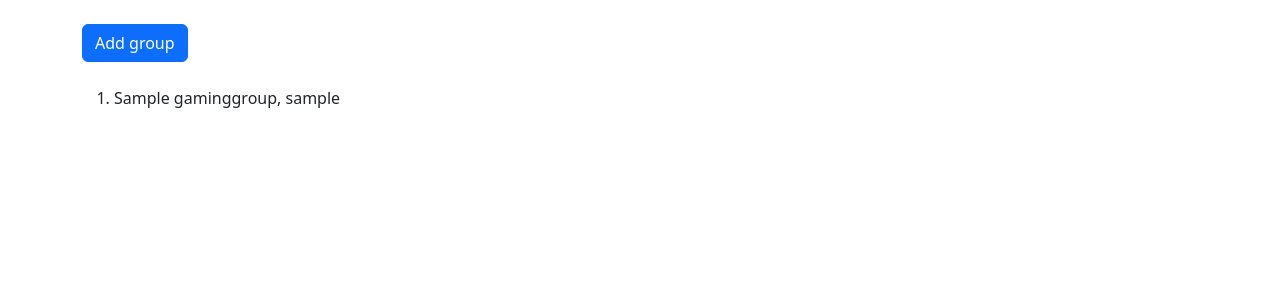
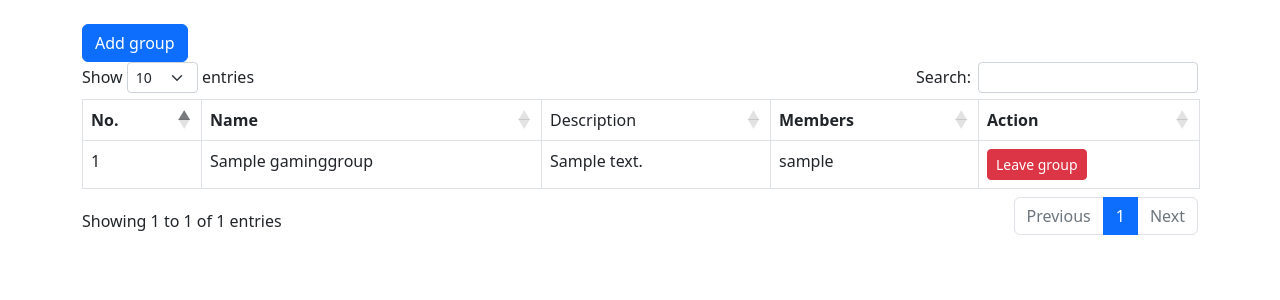
Before and after one commit to Natalia900101/t9aresults, a Django app: page /list-groups/ in a window 1280 px wide. Shown: the part 80-380 px from the top of the page. Run offline with Django 4.2, Linux system fonts and the light colour scheme; a user stored in the database is signed in; tables that the repository leaves empty hold one stand-in row (values such as "Sample post"); some libraries are stand-ins or nearby versions.

Commit message:
[#28] add function to join and leave groups for users

```diff
--- a/t9a/templates/list-groups.html
+++ b/t9a/templates/list-groups.html
@@ -7,13 +7,39 @@
 {% block container %}
 <a class="btn btn-primary" href="{% url 't9a:add-group' %}" role="button">Add group</a>
 <br>
-<br>
-<ol>
-{% for group in groups %}
-<li>
-    {{group.name}}, {% for m in group.flat_members %} {{m}} {% endfor %}
+<div>
+  <script>
+    $(document).ready(function () {
+    $('#groups').DataTable();
+});
+  </script>
+  <table id="groups" class="table table-bordered">
+    <thead>
+    <tr>
+      <th>No.</th>
+      <th>Name</th>
+      <td>Description</td>
+      <th>Members</th>
+      <th>Action</th>
+    </tr>
+    </thead>
+      <tbody>
+    {% for group in groups %}
+    <tr>
+      <td>{{group.id}}</td>
+    <td>{{group.name}}</td>
+      <td>{{group.comment}}</td>
+        <td>{{group.flat_members | join:", "}}</td>
+        <td>
+          {% if group.iamin %}
+          <a class="btn btn-danger btn-sm" type="submit" href="{% url 't9a:leave-group' pk=group.id %}">Leave group</a>
+          {% else %}
+          <a class="btn btn-success btn-sm" type="submit" href="{% url 't9a:join-group' pk=group.id %}">Join group</a>
+          {% endif %}
+        </td>
 
-</li>
+    </tr>
   {% endfor%}
-</ol>
+</tbody>
+  </table>
 {% endblock %}
--- a/t9a/urls.py
+++ b/t9a/urls.py
@@ -21,6 +21,10 @@ urlpatterns = [
     path('csv/', views.CSVView.as_view(), name='csv-all-results'),
     path('add-group/', views.AddGamingGroup.as_view(), name='add-group'),
     path('list-groups/', views.GamingGroupListView.as_view(), name='list-groups'),
+    path('join-group/<int:pk>', views.JoinGroupView.as_view(), name='join-group'),
+    path('leave-group/<int:pk>', views.LeaveGroupView.as_view(), name='leave-group'),
+
+
 
 
 
--- a/t9a/views.py
+++ b/t9a/views.py
@@ -407,7 +407,8 @@ class GamingGroupListView(LoginRequiredMixin, View):
     def get(self, request):
         groups = GamingGroup.objects.all()
         for g in groups:
-            g.flat_members = g.members.values_list('username', flat=True)
+            g.flat_members = list(g.members.values_list('username', flat=True))
+            g.iamin = self.request.user.username in g.flat_members
 
         return render(
             request,
@@ -417,3 +418,29 @@ class GamingGroupListView(LoginRequiredMixin, View):
             }
 
         )
+
+
+class JoinGroupView(LoginRequiredMixin, View):
+
+    def get(self, request, pk):
+        group = GamingGroup.objects.get(id=pk)
+        member = get_user_model().objects.get(id=self.request.user.id)
+        group.members.add(member)
+
+        return redirect('t9a:list-groups')
+
+    def post(self, request, pk):
+        return self.get(request, pk)
+
+
+class LeaveGroupView(LoginRequiredMixin, View):
+
+    def get(self, request, pk):
+        group = GamingGroup.objects.get(id=pk)
+        member = get_user_model().objects.get(id=self.request.user.id)
+        group.members.remove(member)
+
+        return redirect('t9a:list-groups')
+
+    def post(self, request, pk):
+        return self.get(request, pk)
```
